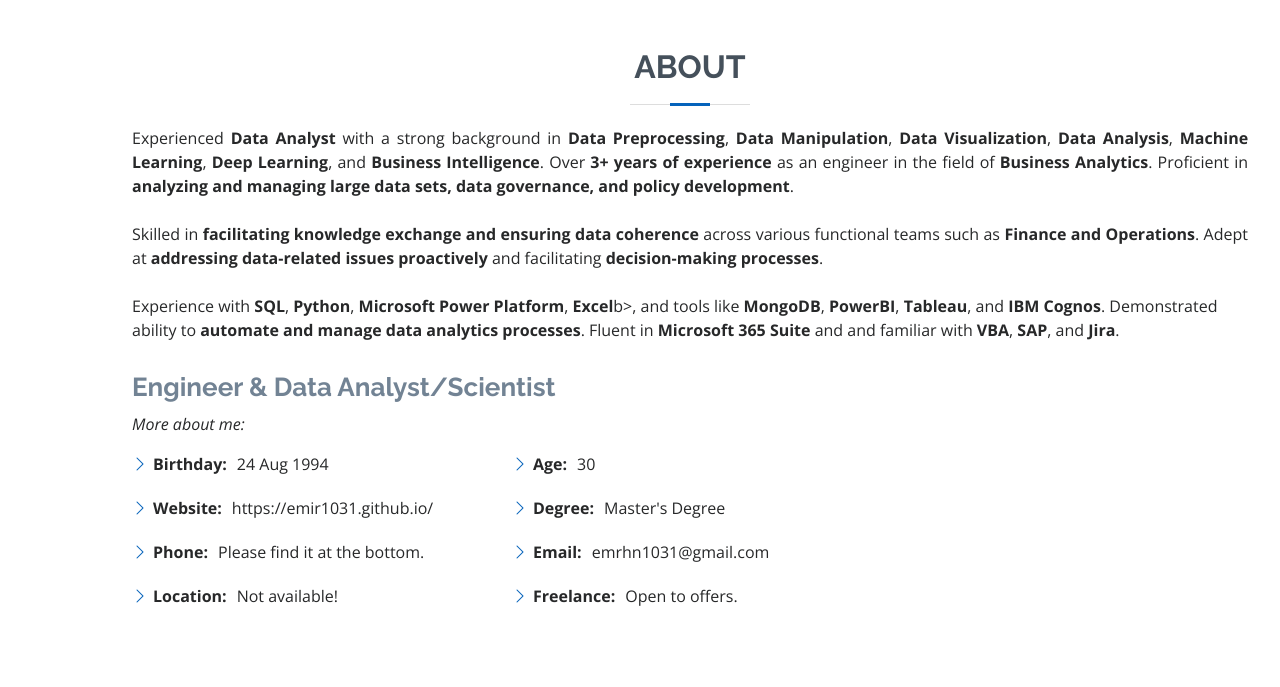
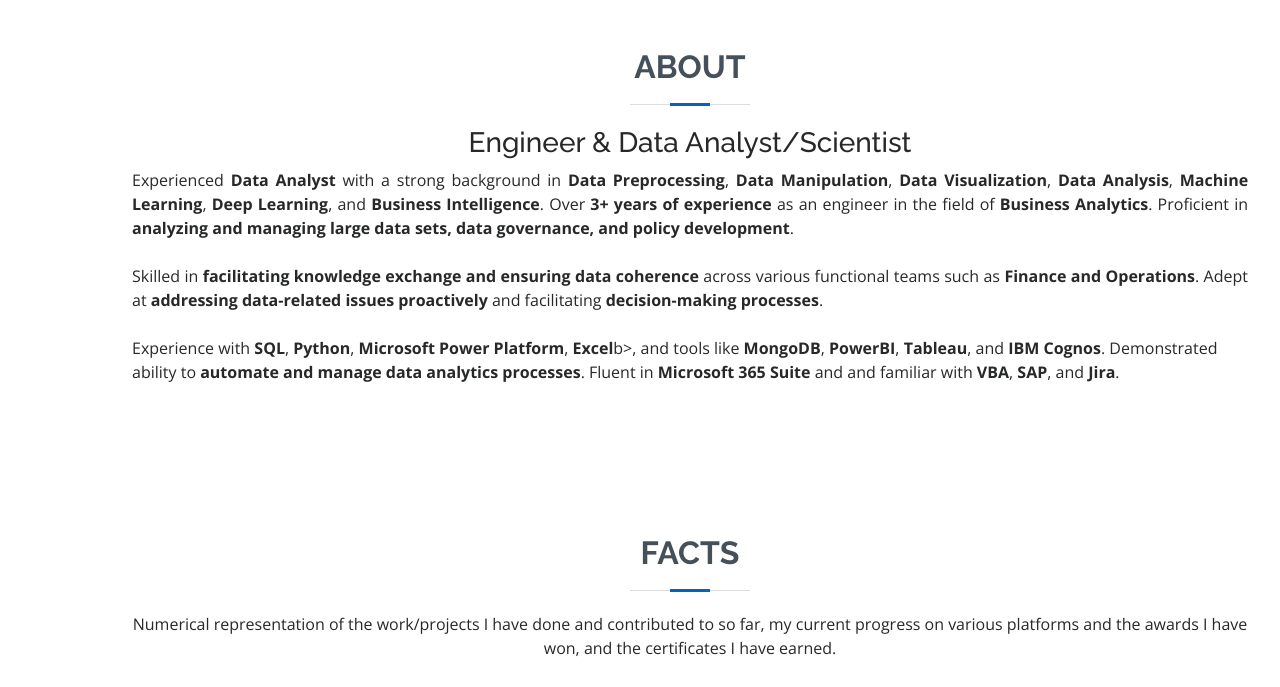
Before and after one commit to emir1031/emir1031.github.io, a plain HTML site: page index.html in a window 1280 px wide. Shown: the part 812-1499 px from the top of the page. Drawn offline with nearby package versions, Linux system fonts and the light colour scheme.

Commit message:
Update index.html

```diff
--- a/index.html
+++ b/index.html
@@ -63,7 +63,7 @@
       <p>I'm <span class="typed" data-typed-items="Engineer, Data Analyst, Data Scientist"></span></p>
       <div class="social-links">
         <a href="https://www.linkedin.com/in/emirhan-bozdogan/" class="linkedin"><img alt="linkedin" src="https://logos-download.com/wp-content/uploads/2016/03/LinkedIn_Logo_2019.png" width="80" height="20"></a>
-        <a href="https://github.com/emir1031" class="github"><img alt="github" src="https://w7.pngwing.com/pngs/646/324/png-transparent-github-computer-icons-github-logo-monochrome-head-thumbnail.png" width="80" height="30"></a>
+        <a href="https://github.com/emir1031" class="github"><img alt="github" src="https://github.com/emir1031/emir1031.github.io/blob/main/assets/img/github-logo.png" width="80" height="30"></a>
         <a href="https://public.tableau.com/app/profile/emrhn" class="tableau"><img alt="tableau" src="https://upload.wikimedia.org/wikipedia/commons/4/4b/Tableau_Logo.png" width="110" height="30"></a>
 	<a href="https://www.kaggle.com/emrhn1031" class="kaggle"><img alt="kaggle" src="assets/img/kaggle_logo.png" width="70" height="25"><i class="bx bxl-kaggle"></i></a>
 
@@ -87,6 +87,7 @@
 
         <div class="section-title">
           <h2>About</h2>
+	  <h3>Engineer &amp; Data Analyst/Scientist</h3>
           <p align="justify">Experienced <b>Data Analyst</b> with a strong background in <b>Data Preprocessing</b>, <b>Data Manipulation</b>, <b>Data Visualization</b>, <b>Data Analysis</b>, <b>Machine Learning</b>, <b>Deep Learning</b>, and <b>Business Intelligence</b>.
 		  Over <b>3+ years of experience</b> as an engineer in the field of <b>Business Analytics</b>. Proficient in <b>analyzing and managing large data sets, data governance, and policy development</b>.</p>
           <br>
@@ -95,33 +96,6 @@
           <br>
           <p align="left">Experience with <b>SQL</b>, <b>Python</b>, <b>Microsoft Power Platform</b>, <b>Excel</b>b>, and tools like <b>MongoDB</b>, <b>PowerBI</b>, <b>Tableau</b>, and <b>IBM Cognos</b>.
 		  Demonstrated ability to <b>automate and manage data analytics processes</b>. Fluent in <b>Microsoft 365 Suite</b> and and familiar with <b>VBA</b>, <b>SAP</b>, and <b>Jira</b>.</p>
-        </div>
-
-        <div class="row">
-          <div class="col-lg-8 pt-4 pt-lg-0 content" data-aos="fade-left">
-            <h3>Engineer &amp; Data Analyst/Scientist</h3>
-            <p class="fst-italic">
-              More about me:
-            </p>
-            <div class="row">
-              <div class="col-lg-6">
-                <ul>
-                  <li><i class="bi bi-chevron-right"></i> <strong>Birthday:</strong> <span>24 Aug 1994</span></li>
-                  <li><i class="bi bi-chevron-right"></i> <strong>Website:</strong> <span>https://emir1031.github.io/</span></li>
-                  <li><i class="bi bi-chevron-right"></i> <strong>Phone:</strong>Please find it at the bottom.<span></span></li>
-                  <li><i class="bi bi-chevron-right"></i> <strong>Location:</strong>Not available!<span></span></li>
-                </ul>
-              </div>
-              <div class="col-lg-6">
-                <ul>
-                  <li><i class="bi bi-chevron-right"></i> <strong>Age:</strong> <span>30</span></li>
-                  <li><i class="bi bi-chevron-right"></i> <strong>Degree:</strong> <span>Master's Degree</span></li>
-                  <li><i class="bi bi-chevron-right"></i> <strong>Email:</strong> <span>emrhn1031@gmail.com</span></li>
-                  <li><i class="bi bi-chevron-right"></i> <strong>Freelance:</strong> <span>Open to offers.</span></li>
-                </ul>
-              </div>
-            </div>
-          </div>
         </div>
 
       </div>
```
